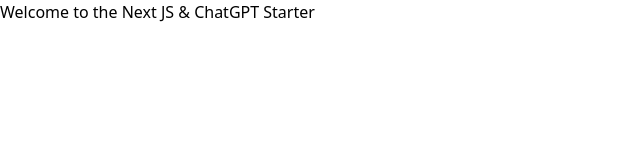
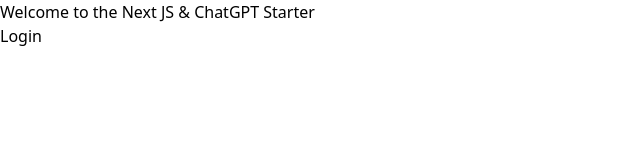
Before and after one commit to IsKevinHome/NextJS-Chat-GPT-clone, a Next.js app: page / in a window 1280 px wide. Shown: the top 160 px of the page, without its empty margins (0-640 px from the left). Built offline with nearby package versions, Linux system fonts and the light colour scheme.

Commit message:
add login

```diff
--- /dev/null
+++ b/pages/api/auth/[...auth0].js
@@ -0,0 +1,3 @@
+import { handleAuth } from "@auth0/nextjs-auth0";
+
+export default handleAuth();
--- a/pages/index.js
+++ b/pages/index.js
@@ -1,4 +1,5 @@
 import Head from "next/head";
+import Link from "next/link";
 
 export default function Home() {
   return (
@@ -7,6 +8,9 @@
         <title>Next JS ChatGPT Starter</title>
       </Head>
       <h1>Welcome to the Next JS &amp; ChatGPT Starter</h1>
+      <div>
+        <Link href="/api/auth/login">Login</Link>
+      </div>
     </div>
   );
 }
```
